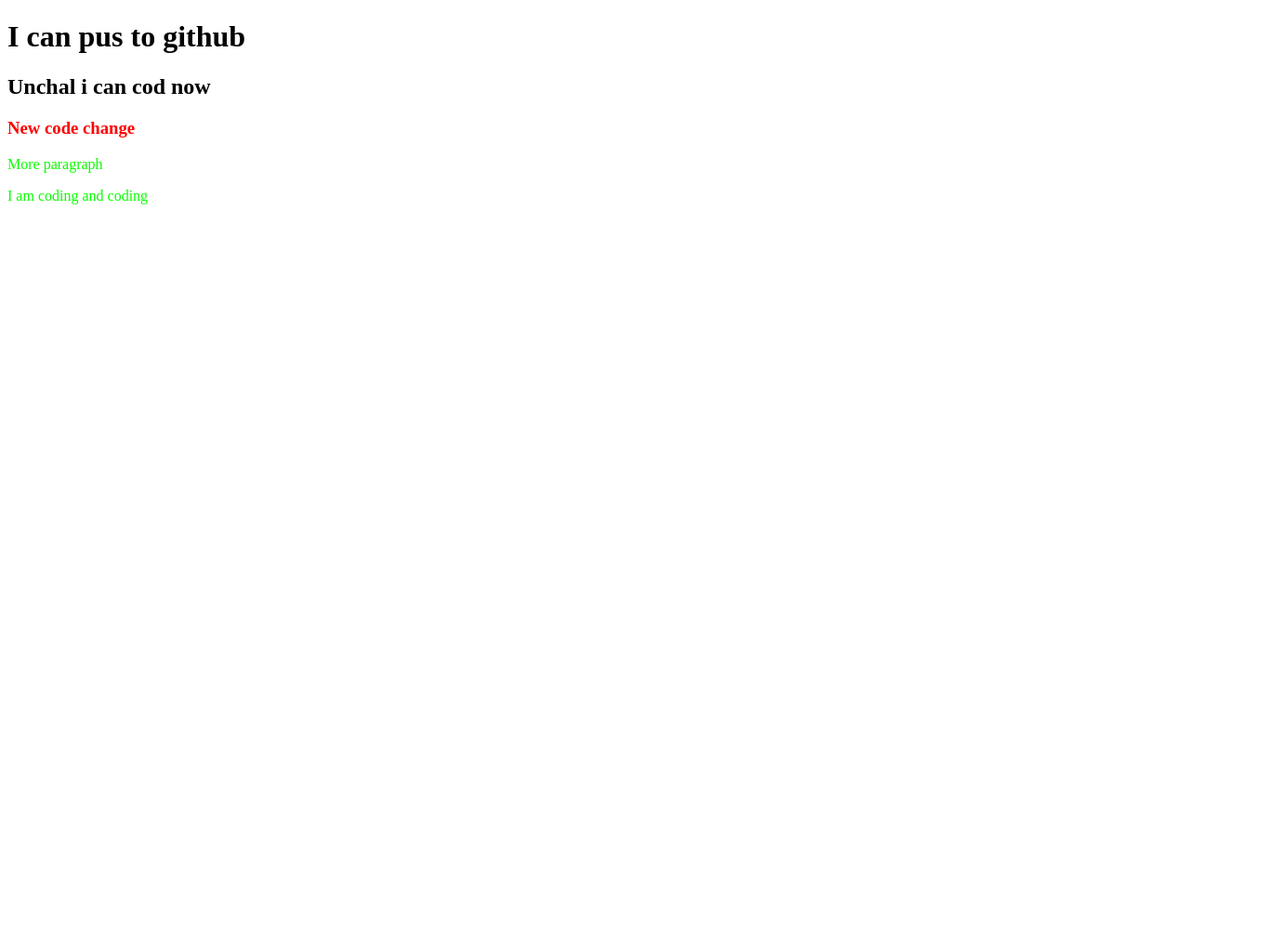
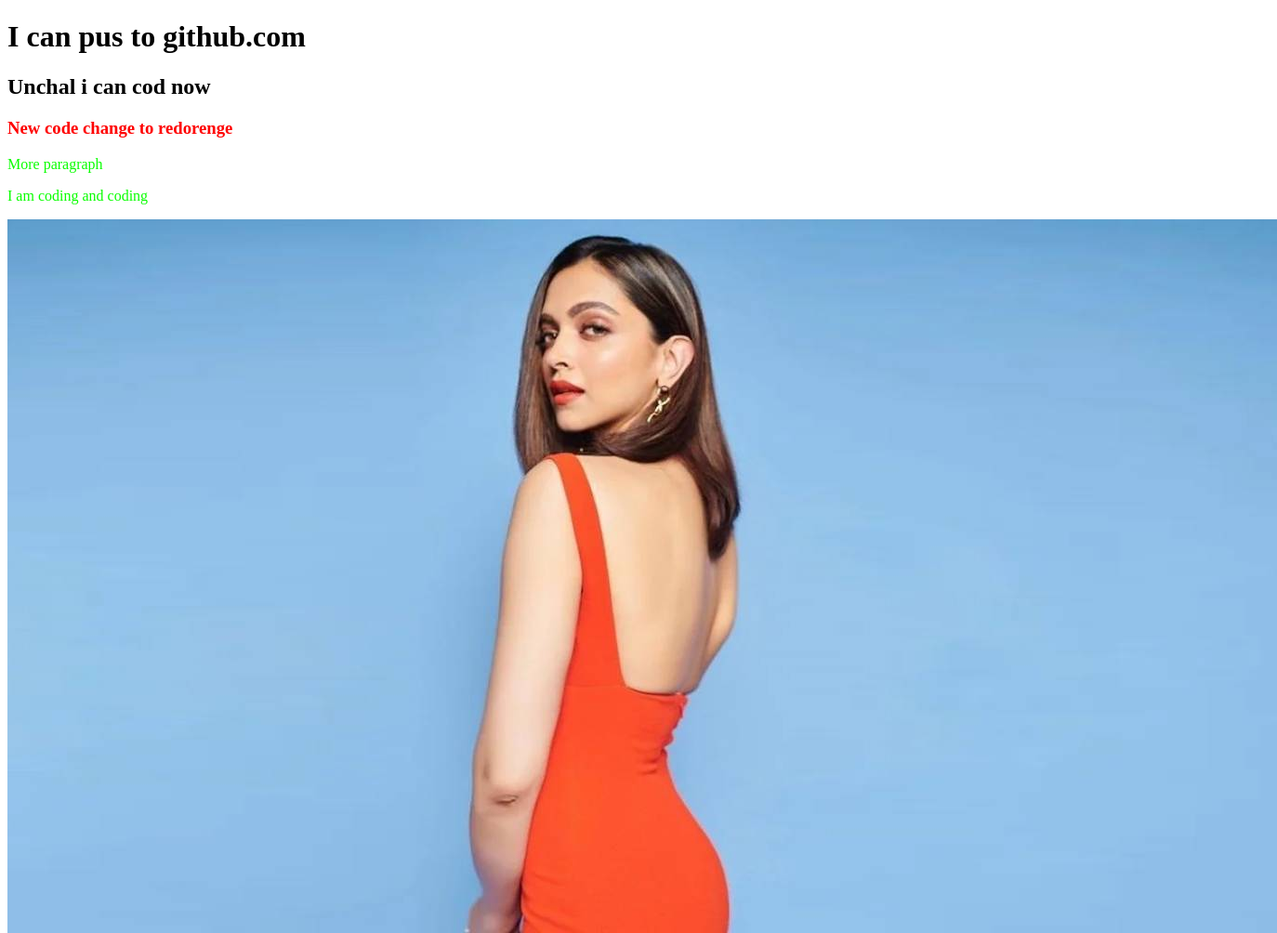
Before and after one commit to manikmondal/second.web-repo, a plain HTML site: page index.html in a window 1280 px wide. Shown: the top 1004 px of the page at 93% size, 1374 px wide, since content can reach past the window. Before the commit the page ends 800 px from the top, so only its background shows below. Drawn offline with Linux system fonts and the light colour scheme.

Commit message:
image added

```diff
--- a/index.html
+++ b/index.html
@@ -8,11 +8,12 @@
     <link rel="stylesheet" href="style.css">
 </head>
 <body>
-    <h1>I can pus to github</h1>
+    <h1>I can pus to github.com</h1>
     <h2>Unchal i can cod now</h2>
-    <h3>New code change</h3>
+    <h3>New code change to redorenge</h3>
     <p>More paragraph</p>
     <p>I am coding and coding</p>
-
+    <img src="deepika2.jpg" alt="">
+    <img src="deepika1.jpg" alt="">
 </body>
 </html>
```
Also changed, not shown: deepika1.jpg (added), deepika2.jpg (added).
